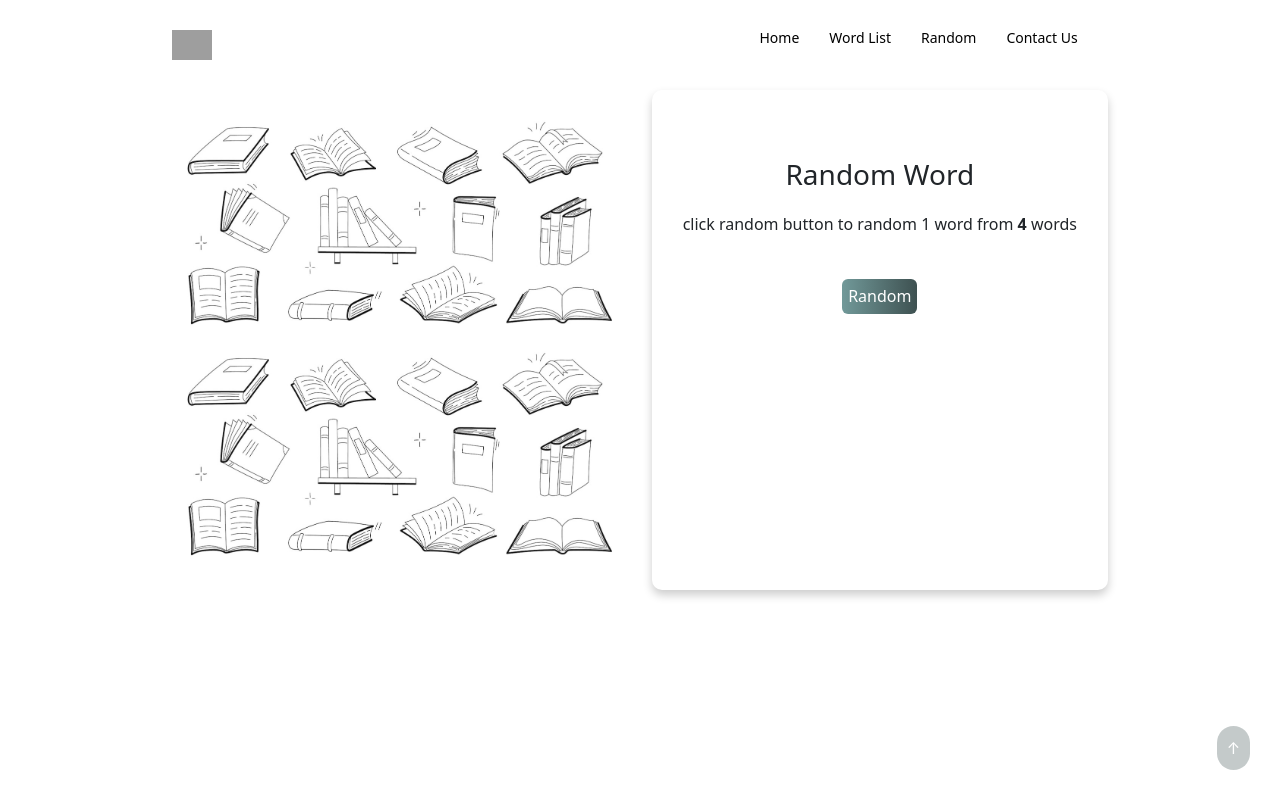
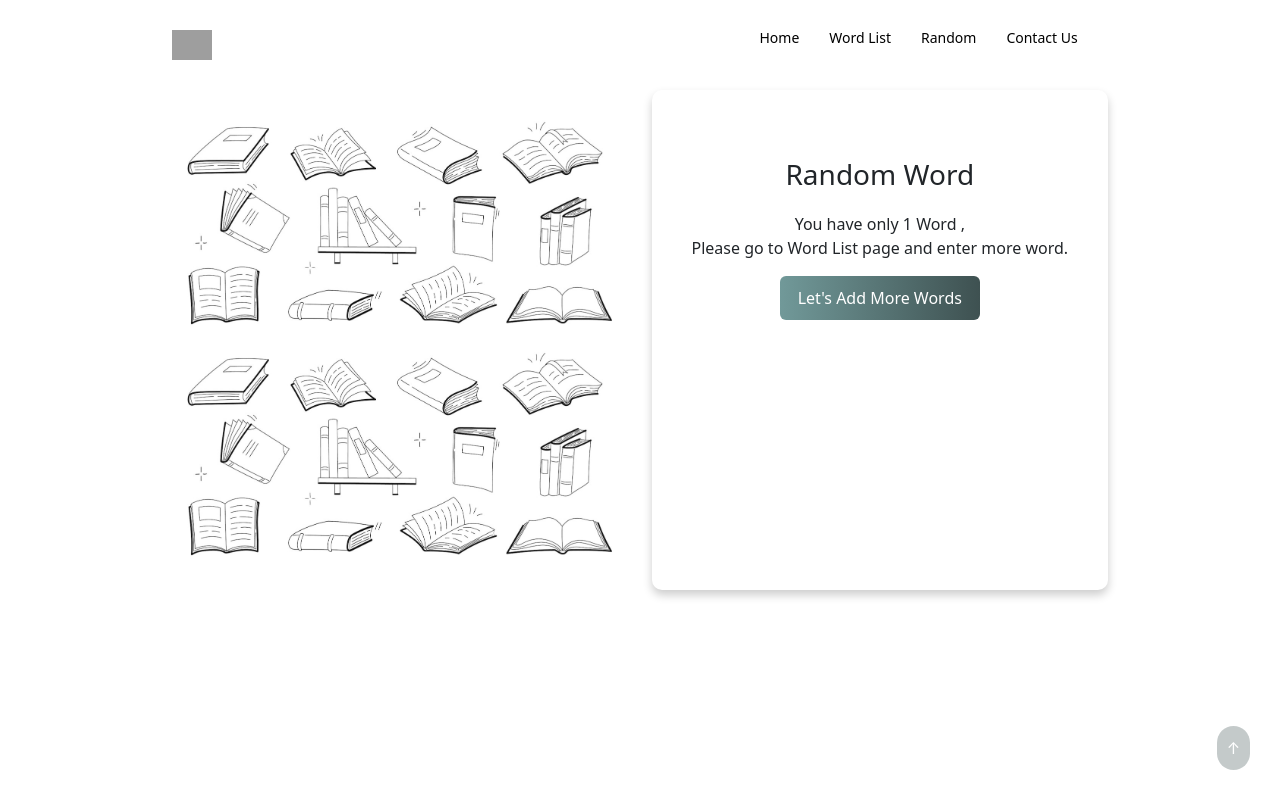
Before and after one commit to phop-parker/SEC-3-GROUP3-WORDGLOSSARY, a Vue app: page /random in a window 1280 px wide. Built offline with nearby package versions, Linux system fonts and the light colour scheme; data requests are answered from the project's data file; grey boxes are pictures that could not be loaded.

Commit message:
[add]add-more-word-btn

```diff
--- a/data/db.json
+++ b/data/db.json
@@ -4,21 +4,6 @@
       "word": "dog",
       "meaning": "หมา",
       "id": 1
-    },
-    {
-      "word": "cat",
-      "meaning": "แมว",
-      "id": 2
-    },
-    {
-      "word": "Dog",
-      "meaning": "หมาfdsfd",
-      "id": 3
-    },
-    {
-      "word": "dogกหดกหด",
-      "meaning": "หมา",
-      "id": 4
     }
   ],
   "message": [
--- a/src/views/Random.vue
+++ b/src/views/Random.vue
@@ -73,10 +73,16 @@ const meaningShow = () => {
 				<div class="random-card">
 					<h3>Random Word</h3>
 					<h2>{{ randomItem.word }}</h2>
-					<p v-show="fullWords.length == 1" id="oneWord">
-						You have only 1 Word ,
-						<br />please go to word-list page and enter more word.
-					</p>
+					<div v-show="fullWords.length == 1" id="oneWord">
+						<p>
+							You have only 1 Word ,
+							<br />Please go to Word List page and enter more word.
+						</p>
+						<router-link :to="{ name: 'WordList' }"
+							><button class="goToWordList">Let's Add More Words</button></router-link
+						>
+					</div>
+
 					<p v-show="randomItem == 0 && fullWords.length > 1" id="welcomeRand">
 						click random button to random 1 word from
 						<b>{{ fullWords.length }}</b> words
@@ -131,6 +137,27 @@ const meaningShow = () => {
 </template>
 
 <style scoped>
+.goToWordList {
+	width: 200px;
+	border: 0;
+	padding: 10px 8px;
+	outline: none;
+	color: white;
+	background: linear-gradient(
+		90deg,
+		rgba(113, 153, 153, 1) 0%,
+		rgba(62, 81, 81, 1) 100%
+	);
+	border-radius: 6px;
+	cursor: pointer;
+}
+.goToWordList:hover {
+	background: linear-gradient(
+		90deg,
+		rgb(102, 137, 137) 0%,
+		rgb(50, 66, 66) 100%
+	);
+}
 h3 {
 	margin-bottom: 20px;
 }
@@ -151,10 +178,11 @@ h3 {
 		rgba(62, 81, 81, 1) 100%
 	);
 	margin-top: 8px;
-	height: 35px;
+	/* height: 35px; */
 	border-radius: 6px;
 	outline: none;
 	border: 0;
+	padding: 8px 8px;
 }
 .random-btn:hover {
 	cursor: pointer;
```
